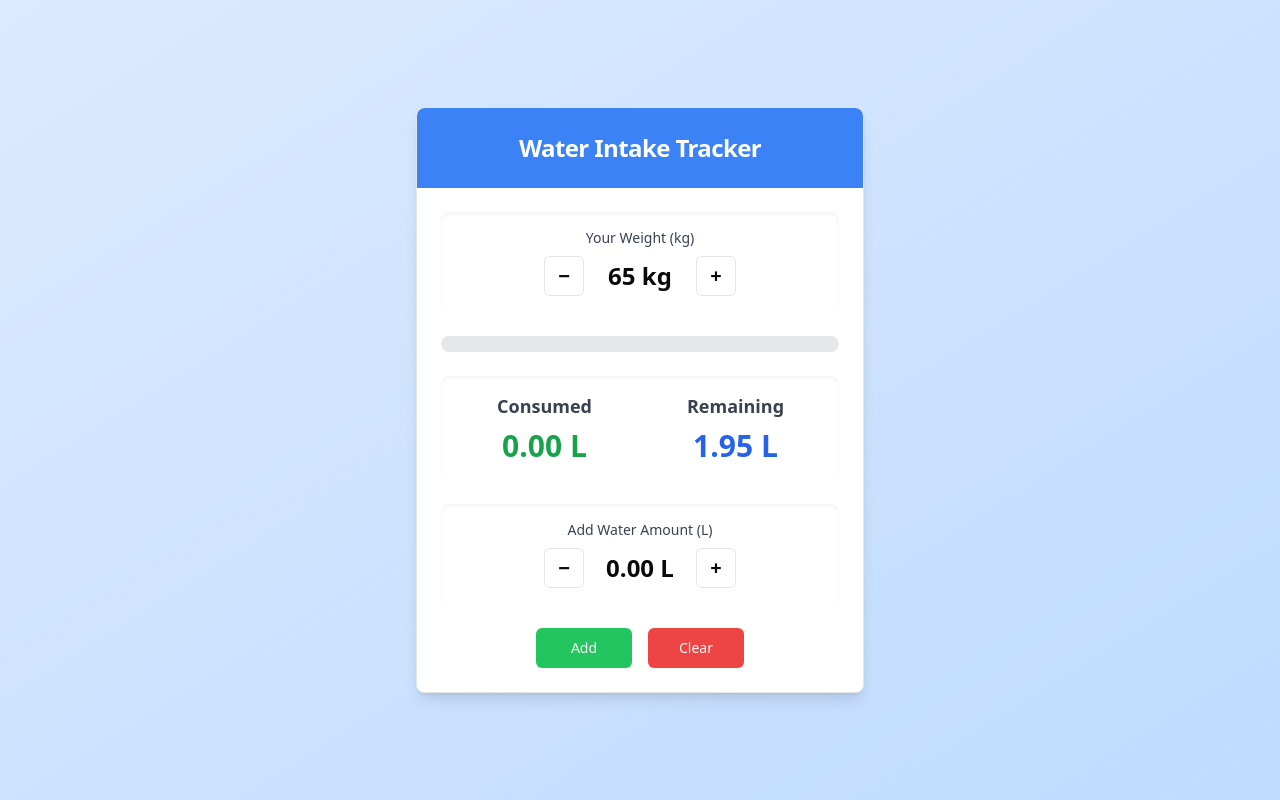
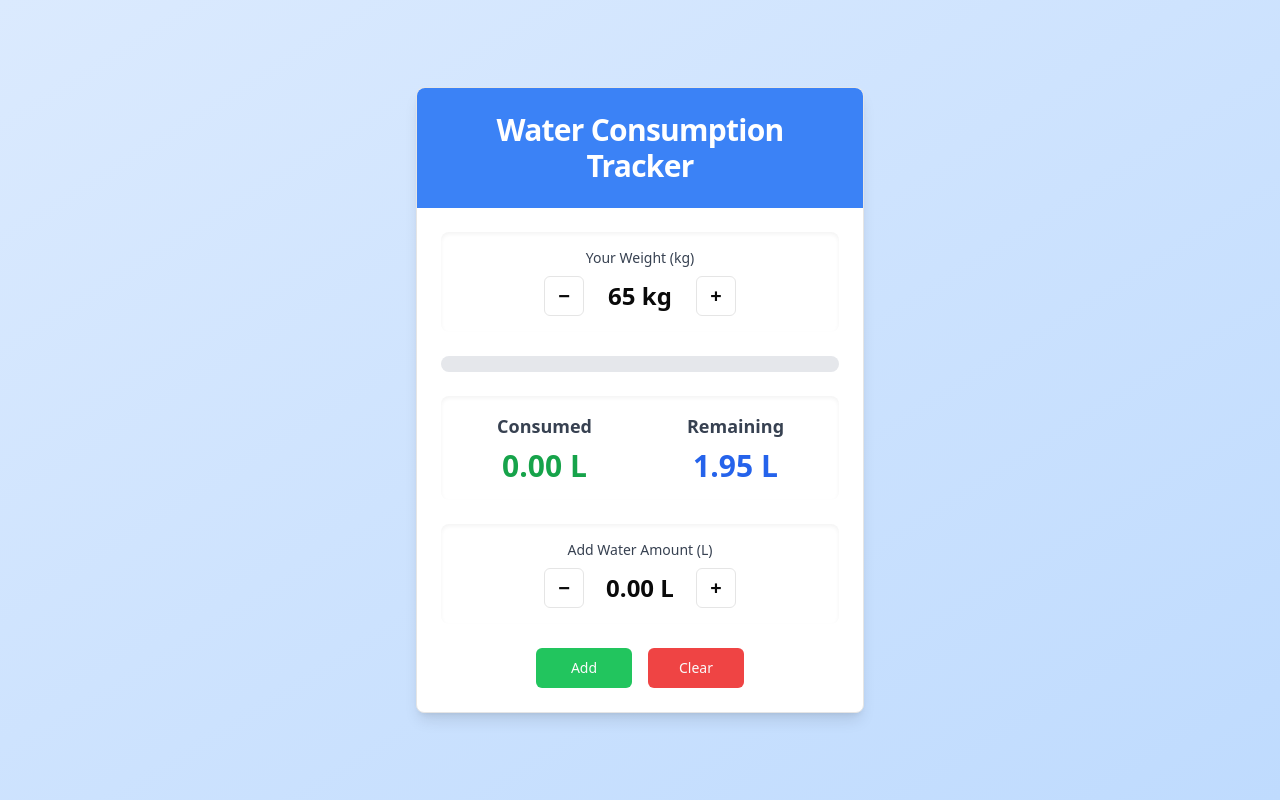
Before and after one commit to shafiullm/llm-tasks-react, a React (Vite) app: page / in a window 1280 px wide. Built offline with nearby package versions, Linux system fonts and the light colour scheme.

Commit message:
update task :40921

```diff
--- a/src/App.jsx
+++ b/src/App.jsx
@@ -48,8 +48,8 @@ export default function App() {
     <div className="min-h-screen bg-gradient-to-br from-blue-100 to-blue-200 flex items-center justify-center p-4">
       <Card className="w-full max-w-md shadow-lg">
         <CardHeader className="bg-blue-500 text-white rounded-t-lg">
-          <CardTitle className="text-2xl font-bold text-center">
-            Water Intake Tracker
+          <CardTitle className="text-3xl text-center">
+            Water Consumption Tracker
           </CardTitle>
         </CardHeader>
         <CardContent className="space-y-6 p-6">
```
